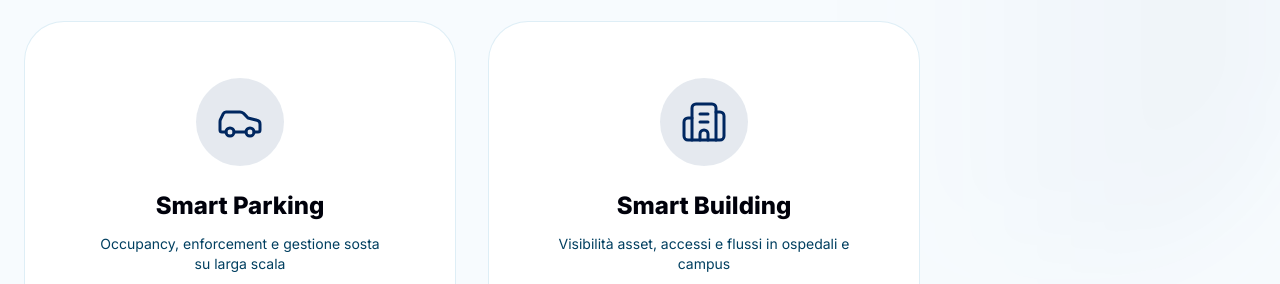
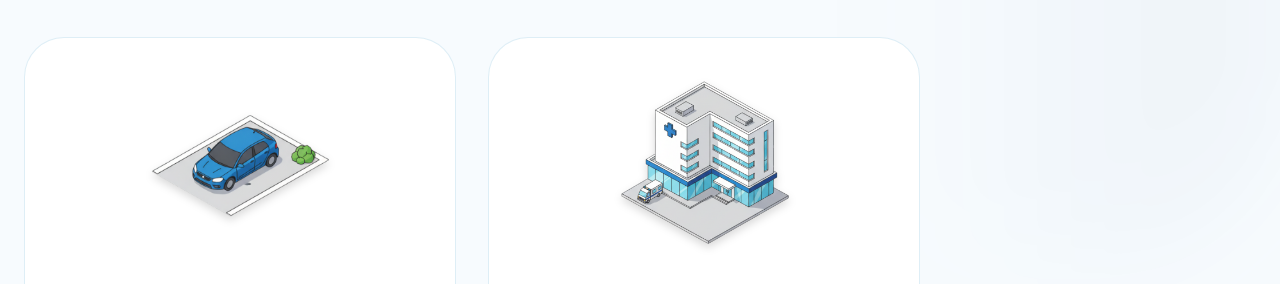
Before and after one commit to andreasalomone/ulisses, a Next.js app: page /smart-city in a window 1280 px wide. Shown: the part 516-800 px from the top of the page. Built offline with nearby package versions, Linux system fonts and the light colour scheme; no server answers.

Commit message:
feat: replace Smart City and Smart Building card icons with dedicated image assets.

```diff
--- a/app/smart-building/page.tsx
+++ b/app/smart-building/page.tsx
@@ -16,7 +16,7 @@ export default function SmartBuildingPage() {
                 title={d.hero.h1}
                 subtitle={d.hero.sub}
                 titleToken={d.hero.h1Highlight}
-                image="/assets/stock-iso.png"
+                image="/assets/building.png"
             >
                 <Button asChild size="lg" className="h-14 px-8 text-base font-bold rounded-full">
                     <Link href="/contatti">{d.hero.cta}</Link>
--- a/app/smart-city/page.tsx
+++ b/app/smart-city/page.tsx
@@ -1,8 +1,9 @@
 import React from "react";
 import { VerticalHero } from "@/components/shared/vertical-hero";
-import { SectionWrapper } from "@/components/shared/section-wrapper";
+
 import Link from "next/link";
-import { ArrowRight, Building2, Car } from "lucide-react";
+import Image from "next/image";
+import { ArrowRight } from "lucide-react";
 import { DICTIONARY } from "@/lib/dictionary";
 
 export default function SmartCityPage() {
@@ -13,28 +14,34 @@ export default function SmartCityPage() {
                 subtitle="Parcheggi, edifici, asset e persone generano dati continui: senza visibilità operativa, la città reagisce invece di governare."
                 titleToken="Smart City"
             >
-                <div className="grid grid-cols-1 md:grid-cols-2 gap-8 w-full max-w-5xl mt-8">
+                <div className="grid grid-cols-1 md:grid-cols-2 gap-8 w-full max-w-5xl mt-12">
                     {/* Smart Parking Card */}
                     <Link
                         href="/smart-parking"
-                        className="group relative overflow-hidden rounded-[2.5rem] bg-card border border-border/50 hover:border-primary/50 transition-all duration-500 hover:shadow-2xl hover:shadow-primary/10 hover:-translate-y-1 block h-[320px] md:h-[350px]"
+                        className="group relative overflow-hidden rounded-[2.5rem] bg-card border border-border/50 hover:border-primary/50 transition-all duration-500 hover:shadow-2xl hover:shadow-primary/10 hover:-translate-y-2 block h-[400px]"
                     >
-                        <div className="absolute inset-0 bg-linear-to-br from-primary/5 to-transparent opacity-0 group-hover:opacity-100 transition-opacity duration-500" />
+                        <div className="absolute inset-0 bg-linear-to-br from-primary/5 via-transparent to-transparent opacity-0 group-hover:opacity-100 transition-opacity duration-500" />
 
                         <div className="h-full flex flex-col items-center justify-center p-8 text-center relative z-10">
-                            <div className="mb-6 p-5 rounded-full bg-primary/10 text-primary group-hover:scale-110 transition-transform duration-500">
-                                <Car className="w-12 h-12" strokeWidth={1.5} />
+                            <div className="relative w-48 h-48 mb-6 transition-transform duration-500 group-hover:scale-105 group-hover:-translate-y-2">
+                                <div className="absolute inset-0 bg-primary/20 blur-3xl rounded-full opacity-0 group-hover:opacity-50 transition-opacity duration-500" />
+                                <Image
+                                    src="/assets/one-parking.png"
+                                    alt="Smart Parking Visualization"
+                                    fill
+                                    className="object-contain drop-shadow-lg"
+                                />
                             </div>
 
                             <h3 className="text-2xl font-extrabold mb-3 group-hover:text-primary transition-colors duration-300">
                                 Smart Parking
                             </h3>
 
-                            <p className="text-muted-foreground text-sm max-w-[80%] mb-4">
+                            <p className="text-muted-foreground text-sm max-w-[80%] mb-4 line-clamp-2">
                                 {DICTIONARY.smartCity.cards.parking.subtitle}
                             </p>
 
-                            <div className="flex items-center gap-2 text-primary font-semibold opacity-0 -translate-y-4 group-hover:opacity-100 group-hover:translate-y-0 transition-all duration-300">
+                            <div className="flex items-center gap-2 text-primary font-semibold opacity-0 translate-y-4 group-hover:opacity-100 group-hover:translate-y-0 transition-all duration-300">
                                 <span>Scopri di più</span>
                                 <ArrowRight className="w-4 h-4" />
                             </div>
@@ -44,24 +51,30 @@ export default function SmartCityPage() {
                     {/* Smart Building Card */}
                     <Link
                         href="/smart-building"
-                        className="group relative overflow-hidden rounded-[2.5rem] bg-card border border-border/50 hover:border-primary/50 transition-all duration-500 hover:shadow-2xl hover:shadow-primary/10 hover:-translate-y-1 block h-[320px] md:h-[350px]"
+                        className="group relative overflow-hidden rounded-[2.5rem] bg-card border border-border/50 hover:border-primary/50 transition-all duration-500 hover:shadow-2xl hover:shadow-primary/10 hover:-translate-y-2 block h-[400px]"
                     >
-                        <div className="absolute inset-0 bg-linear-to-br from-primary/5 to-transparent opacity-0 group-hover:opacity-100 transition-opacity duration-500" />
+                        <div className="absolute inset-0 bg-linear-to-br from-primary/5 via-transparent to-transparent opacity-0 group-hover:opacity-100 transition-opacity duration-500" />
 
                         <div className="h-full flex flex-col items-center justify-center p-8 text-center relative z-10">
-                            <div className="mb-6 p-5 rounded-full bg-primary/10 text-primary group-hover:scale-110 transition-transform duration-500">
-                                <Building2 className="w-12 h-12" strokeWidth={1.5} />
+                            <div className="relative w-48 h-48 mb-6 transition-transform duration-500 group-hover:scale-105 group-hover:-translate-y-2">
+                                <div className="absolute inset-0 bg-primary/20 blur-3xl rounded-full opacity-0 group-hover:opacity-50 transition-opacity duration-500" />
+                                <Image
+                                    src="/assets/building.png"
+                                    alt="Smart Building Visualization"
+                                    fill
+                                    className="object-contain drop-shadow-lg"
+                                />
                             </div>
 
                             <h3 className="text-2xl font-extrabold mb-3 group-hover:text-primary transition-colors duration-300">
                                 Smart Building
                             </h3>
 
-                            <p className="text-muted-foreground text-sm max-w-[80%] mb-4">
+                            <p className="text-muted-foreground text-sm max-w-[80%] mb-4 line-clamp-2">
                                 {DICTIONARY.smartCity.cards.building.subtitle}
                             </p>
 
-                            <div className="flex items-center gap-2 text-primary font-semibold opacity-0 -translate-y-4 group-hover:opacity-100 group-hover:translate-y-0 transition-all duration-300">
+                            <div className="flex items-center gap-2 text-primary font-semibold opacity-0 translate-y-4 group-hover:opacity-100 group-hover:translate-y-0 transition-all duration-300">
                                 <span>Scopri di più</span>
                                 <ArrowRight className="w-4 h-4" />
                             </div>
```
Also changed, not shown: public/assets/building.png (added), public/assets/one-parking.png (added).
